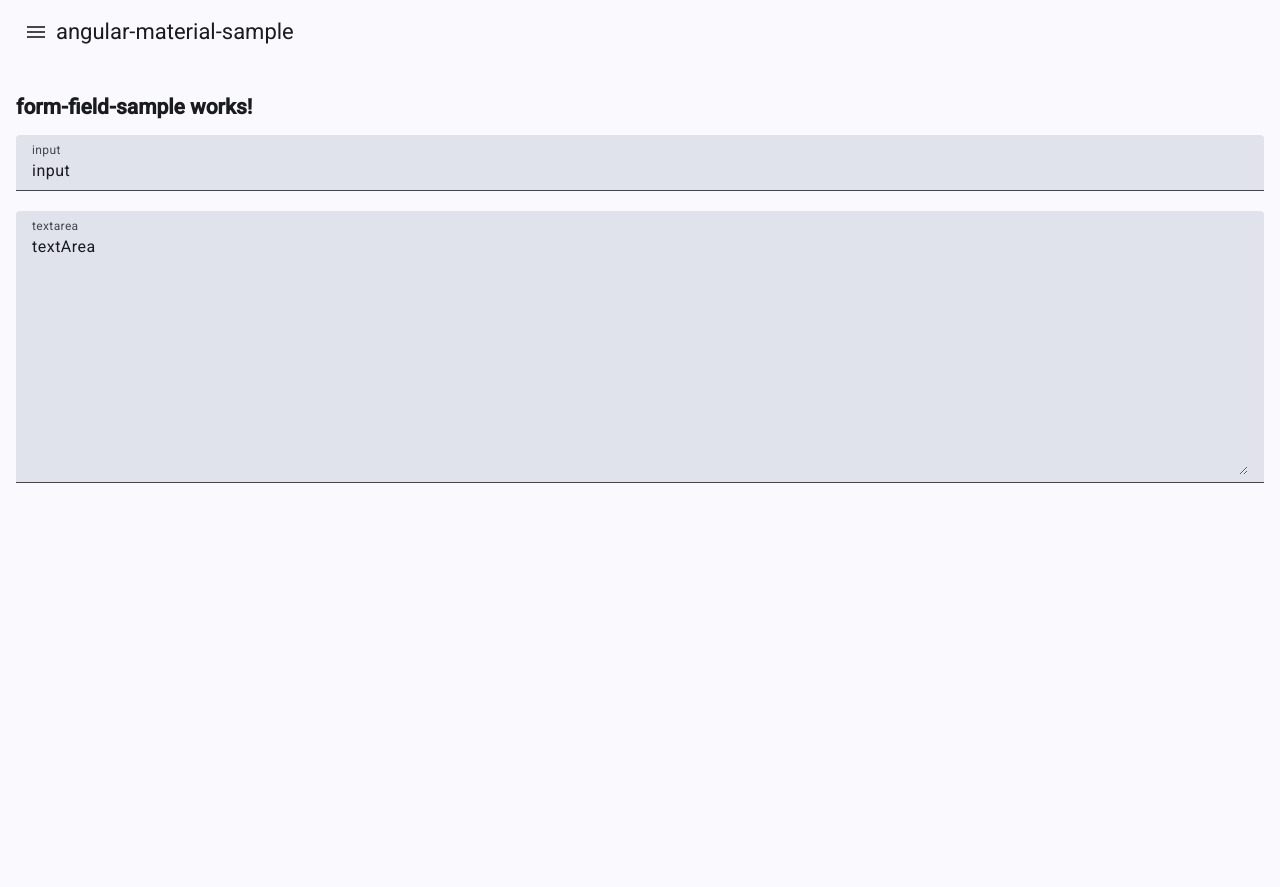
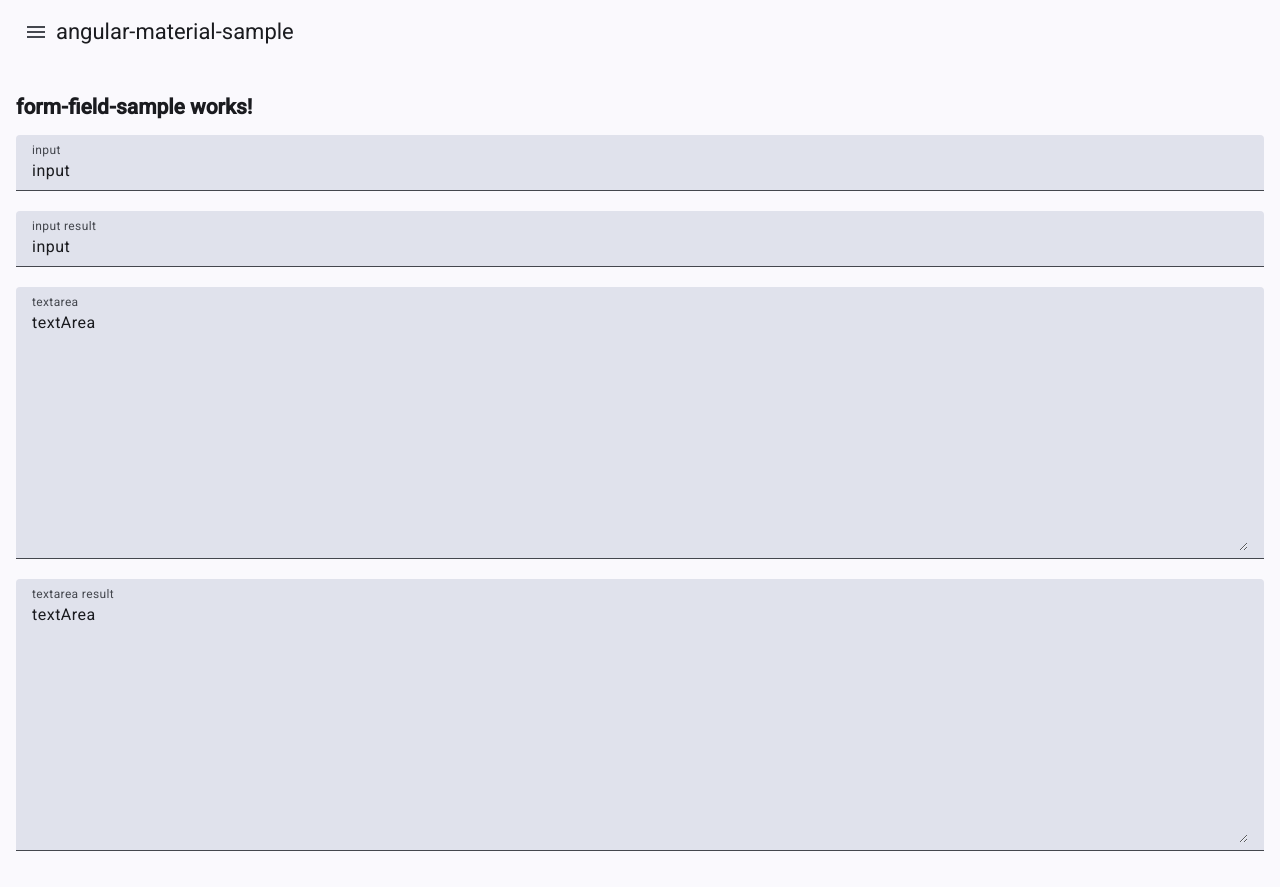
Before and after one commit to nakamurakko/angular-material-sample, an Angular app: page /form-field-sample in a window 1280 px wide. Before the commit the page ends 800 px from the top, so only its background shows below. Built offline with nearby package versions, Linux system fonts and the light colour scheme.

Commit message:
Form field サンプルを更新。

```diff
--- a/src/app/form-field-sample/form-field-sample.component.html
+++ b/src/app/form-field-sample/form-field-sample.component.html
@@ -10,6 +10,14 @@
   </mat-form-field>
 
   <mat-form-field class="form-field-width-stretch">
+    <mat-label>input result</mat-label>
+    <input matInput
+           readonly
+           placeholder="matInput"
+           [value]="inputValue()" />
+  </mat-form-field>
+
+  <mat-form-field class="form-field-width-stretch">
     <mat-label>textarea</mat-label>
     <textarea matInput
               rows="10"
@@ -17,4 +25,12 @@
               [(ngModel)]="textAreaValue"></textarea>
   </mat-form-field>
 
+  <mat-form-field class="form-field-width-stretch">
+    <mat-label>textarea result</mat-label>
+    <textarea matInput
+              readonly
+              rows="10"
+              title="textarea"
+              [value]="textAreaValue()"></textarea>
+  </mat-form-field>
 </div>
```
